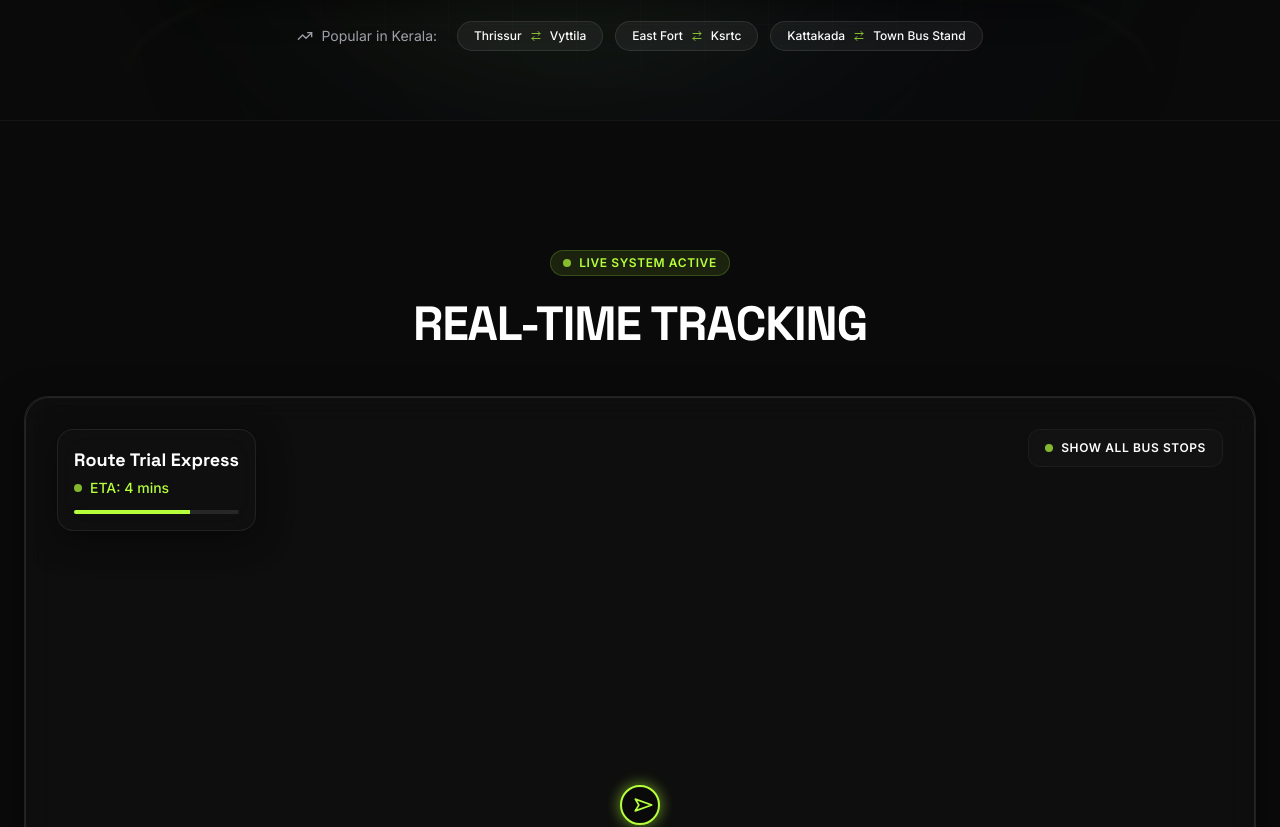
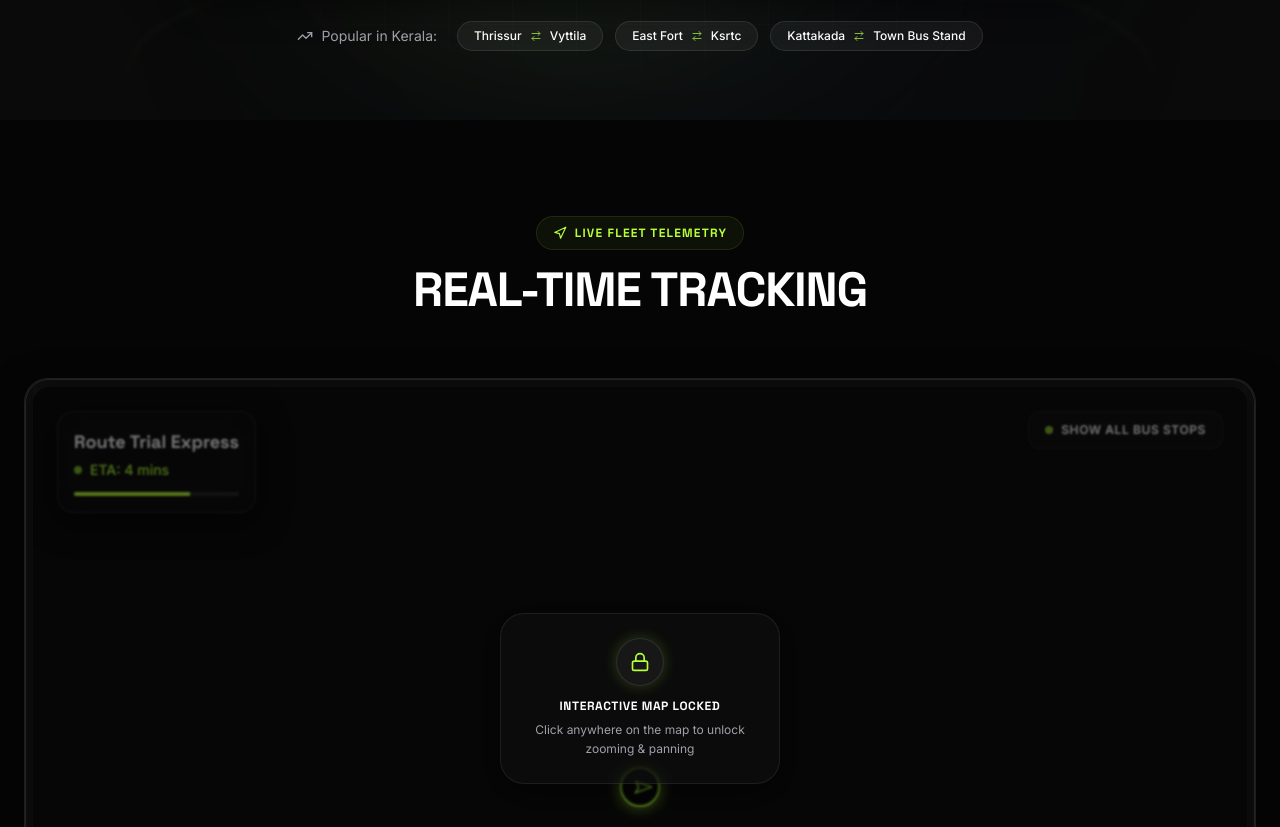
Before and after one commit to dotdvn/GeoBus, a Next.js app: page / in a window 1280 px wide. Shown: the part 680-1507 px from the top of the page. Built offline with nearby package versions, Linux system fonts and the light colour scheme; no server answers.

Commit message:
feat: add interactive map lock overlay to prevent scroll wheel zoom hijack

```diff
--- a/src/components/LiveTrackingSection.tsx
+++ b/src/components/LiveTrackingSection.tsx
@@ -2,7 +2,7 @@
 
 import { motion } from "framer-motion";
 import { useState, useEffect, useRef } from "react";
-import { Navigation } from "lucide-react";
+import { Navigation, Lock, Unlock } from "lucide-react";
 import maplibregl from "maplibre-gl";
 import stationsData from "../data/stations.json";
 import { Station } from "../utils/searchEngine";
@@ -11,6 +11,8 @@ export default function LiveTrackingSection() {
   const [busPosition, setBusPosition] = useState({ lat: 9.9312, lng: 76.2673 }); // Kerala [lat, lng]
   const [showAllBusStops, setShowAllBusStops] = useState(false);
   const [selectedStops, setSelectedStops] = useState<Station[]>([]);
+  const [isMapLocked, setIsMapLocked] = useState(true);
+
   const mapContainer = useRef<HTMLDivElement>(null);
   const map = useRef<maplibregl.Map | null>(null);
   const marker = useRef<maplibregl.Marker | null>(null);
@@ -58,6 +60,9 @@ export default function LiveTrackingSection() {
       attributionControl: false,
     });
 
+    // Disable scroll zoom initially so users can scroll down the page past the map
+    map.current.scrollZoom.disable();
+
     // Create a custom neon bus marker element
     const el = document.createElement("div");
     el.className = "bus-marker-element";
@@ -97,105 +102,78 @@ export default function LiveTrackingSection() {
     stationMarkers.current.forEach(m => m.remove());
     stationMarkers.current = [];
 
-    // Filter which stations to display:
-    // If showAllBusStops is false, ONLY show the selectedStops!
-    // If showAllBusStops is true, show all 295 stations
-    const stationsToShow = showAllBusStops
+    // Filter which stations to display
+    const targetStations = showAllBusStops
       ? (stationsData as Station[])
       : selectedStops;
 
-    // Render new markers
-    stationsToShow.forEach((station) => {
-      const isSelected = selectedStops.some(s => s.id === station.id);
+    targetStations.forEach((station) => {
+      // Small neon stop element
+      const el = document.createElement("div");
+      el.className = "station-marker-element";
+      el.style.width = "12px";
+      el.style.height = "12px";
+      el.style.backgroundColor = "#B6FF3B";
+      el.style.border = "2px solid #000";
+      el.style.borderRadius = "50%";
+      el.style.boxShadow = "0 0 8px #B6FF3B";
+      el.style.cursor = "pointer";
 
-      let el: HTMLElement | undefined = undefined;
-      if (isSelected && !showAllBusStops) {
-        // Create custom neon stop marker element for the selected route stops
-        el = document.createElement("div");
-        el.className = "selected-stop-marker";
-        el.style.width = "16px";
-        el.style.height = "16px";
-        el.style.backgroundColor = "#B6FF3B";
-        el.style.border = "2px solid #0a0a0a";
-        el.style.borderRadius = "50%";
-        el.style.boxShadow = "0 0 10px #B6FF3B";
-        el.style.cursor = "pointer";
-      }
+      // Add simple popup on hover/click
+      const popup = new maplibregl.Popup({ offset: 10, closeButton: false })
+        .setHTML(`<div style="color: #000; font-family: sans-serif; font-size: 11px; font-weight: bold; padding: 2px 4px;">${station.name}</div>`);
 
       const m = new maplibregl.Marker({ element: el })
         .setLngLat([station.lng, station.lat])
-        .setPopup(
-          new maplibregl.Popup({ closeButton: false })
-            .setText(station.name)
-        )
+        .setPopup(popup)
         .addTo(map.current!);
 
       stationMarkers.current.push(m);
     });
-  }, [showAllBusStops, map.current, selectedStops]);
+  }, [showAllBusStops, selectedStops]);
 
-  // Update marker position smoothly (without auto-relocating map camera)
+  // Synchronize dynamic bus marker location
   useEffect(() => {
-    if (marker.current) {
+    if (marker.current && map.current) {
       marker.current.setLngLat([busPosition.lng, busPosition.lat]);
     }
   }, [busPosition]);
 
-  // Focus station helper function
-  const focusStation = (station: Station) => {
+  // Handle Lock / Unlock actions
+  const handleUnlockMap = () => {
+    setIsMapLocked(false);
     if (map.current) {
-      map.current.flyTo({
-        center: [station.lng, station.lat],
-        zoom: 14,
-        essential: true
-      });
+      map.current.scrollZoom.enable();
     }
   };
 
-  // Add event listener to dynamically focus map on selected search station
-  useEffect(() => {
-    const handleFocusStation = (e: Event) => {
-      const station = (e as CustomEvent).detail as Station;
-      if (station) {
-        // Add to selected stops list dynamically if not already present
-        setSelectedStops(prev => {
-          if (prev.some(s => s.id === station.id)) return prev;
-          return [...prev, station];
-        });
-
-        // Smoothly scroll to the map tracking section
-        const section = document.getElementById("live-tracking");
-        if (section) {
-          section.scrollIntoView({ behavior: "smooth", block: "center" });
-        }
-
-        // Trigger map zoom and pan flight
-        focusStation(station);
-      }
-    };
-
-    window.addEventListener("focus-station", handleFocusStation);
-    return () => window.removeEventListener("focus-station", handleFocusStation);
-  }, []);
+  const handleLockMap = () => {
+    setIsMapLocked(true);
+    if (map.current) {
+      map.current.scrollZoom.disable();
+    }
+  };
 
   return (
-    <section id="live-tracking" className="py-32 relative bg-geobus-black border-t border-white/5">
-      <div className="container px-6 mx-auto mb-12 text-center">
+    <section id="tracking" className="py-24 bg-[#050505] relative overflow-hidden">
+      {/* Title */}
+      <div className="text-center mb-16 px-6">
         <motion.div
-          initial={{ opacity: 0, scale: 0.9 }}
-          whileInView={{ opacity: 1, scale: 1 }}
-          viewport={{ once: true }}
-          className="inline-flex items-center gap-2 px-3 py-1 rounded-full bg-geobus-neon/10 border border-geobus-neon/20 mb-6"
-        >
-          <div className="w-2 h-2 rounded-full bg-geobus-neon animate-pulse" />
-          <span className="text-xs font-semibold text-geobus-neon uppercase tracking-wider">Live System Active</span>
-        </motion.div>
-
-        <motion.h2
-          initial={{ opacity: 0, y: 20 }}
+          initial={{ opacity: 0, y: 15 }}
           whileInView={{ opacity: 1, y: 0 }}
           viewport={{ once: true }}
-          className="text-4xl md:text-5xl font-heading font-bold text-white uppercase tracking-tight"
+          transition={{ duration: 0.5 }}
+          className="inline-flex items-center gap-2 px-4 py-2 bg-geobus-neon/5 border border-geobus-neon/10 rounded-full mb-4 text-xs font-bold text-geobus-neon uppercase tracking-widest font-heading"
+        >
+          <Navigation className="w-3.5 h-3.5" />
+          <span>Live Fleet Telemetry</span>
+        </motion.div>
+        <motion.h2
+          initial={{ opacity: 0, y: 15 }}
+          whileInView={{ opacity: 1, y: 0 }}
+          viewport={{ once: true }}
+          transition={{ duration: 0.5, delay: 0.1 }}
+          className="text-4xl md:text-5xl font-heading font-extrabold uppercase text-white tracking-tight leading-none"
         >
           Real-Time Tracking
         </motion.h2>
@@ -207,13 +185,44 @@ export default function LiveTrackingSection() {
           whileInView={{ opacity: 1, y: 0 }}
           viewport={{ once: true }}
           transition={{ delay: 0.2 }}
-          className="relative h-[100vh] w-full rounded-3xl overflow-hidden glass-card p-2"
+          className="relative h-[80vh] w-full rounded-3xl overflow-hidden glass-card p-2"
         >
           <div className="absolute inset-0 rounded-3xl pointer-events-none border border-white/10 z-10" />
 
           <div className="w-full h-full rounded-2xl overflow-hidden relative">
+
             {/* MapLibre Container */}
             <div ref={mapContainer} id="map" className="w-full h-full rounded-2xl overflow-hidden" />
+
+            {/* Interactive Lock Overlay Block */}
+            {isMapLocked && (
+              <div
+                onClick={handleUnlockMap}
+                className="absolute inset-0 bg-black/55 backdrop-blur-[1px] flex flex-col items-center justify-center cursor-pointer z-30 group transition-all duration-300"
+              >
+                <div className="glass-card p-6 rounded-[24px] border border-white/10 flex flex-col items-center gap-3 text-center max-w-[280px] group-hover:scale-105 transition-transform duration-300 shadow-2xl">
+                  <div className="w-12 h-12 rounded-full bg-white/5 border border-white/10 flex items-center justify-center text-geobus-neon shadow-[0_0_15px_rgba(182,255,59,0.2)]">
+                    <Lock className="w-5 h-5" />
+                  </div>
+                  <div>
+                    <h4 className="text-white font-heading font-extrabold uppercase tracking-wider text-xs">Interactive Map Locked</h4>
+                    <p className="text-xs text-geobus-text mt-1.5 leading-relaxed">Click anywhere on the map to unlock zooming & panning</p>
+                  </div>
+                </div>
+              </div>
+            )}
+
+            {/* Floating Unlock Padlock Button */}
+            {!isMapLocked && (
+              <button
+                type="button"
+                onClick={handleLockMap}
+                className="absolute bottom-6 left-6 z-20 px-3.5 py-2.5 bg-geobus-neon hover:bg-[#a5e635] text-black border border-geobus-neon rounded-xl text-xs font-black uppercase tracking-wider flex items-center gap-2 shadow-[0_0_15px_rgba(182,255,59,0.3)] hover:scale-102 transition-transform cursor-pointer"
+              >
+                <Unlock className="w-3.5 h-3.5" />
+                <span>Lock Map Scroll</span>
+              </button>
+            )}
 
             {/* Overlay UI elements */}
             <div className="absolute top-6 left-6 z-20 glass-card p-4 rounded-2xl max-w-[250px]">
@@ -241,6 +250,7 @@ export default function LiveTrackingSection() {
               </button>
             </div>
 
+            {/* Bottom-Right Online Status */}
             <div className="absolute bottom-6 right-6 z-20 glass p-3 rounded-xl flex items-center gap-3">
               <div className="w-10 h-10 rounded-full bg-white/10 flex items-center justify-center">
                 <span className="text-white font-bold">1</span>
@@ -250,6 +260,7 @@ export default function LiveTrackingSection() {
                 <p className="text-white font-bold">Vehicles Online</p>
               </div>
             </div>
+
           </div>
         </motion.div>
       </div>
```
